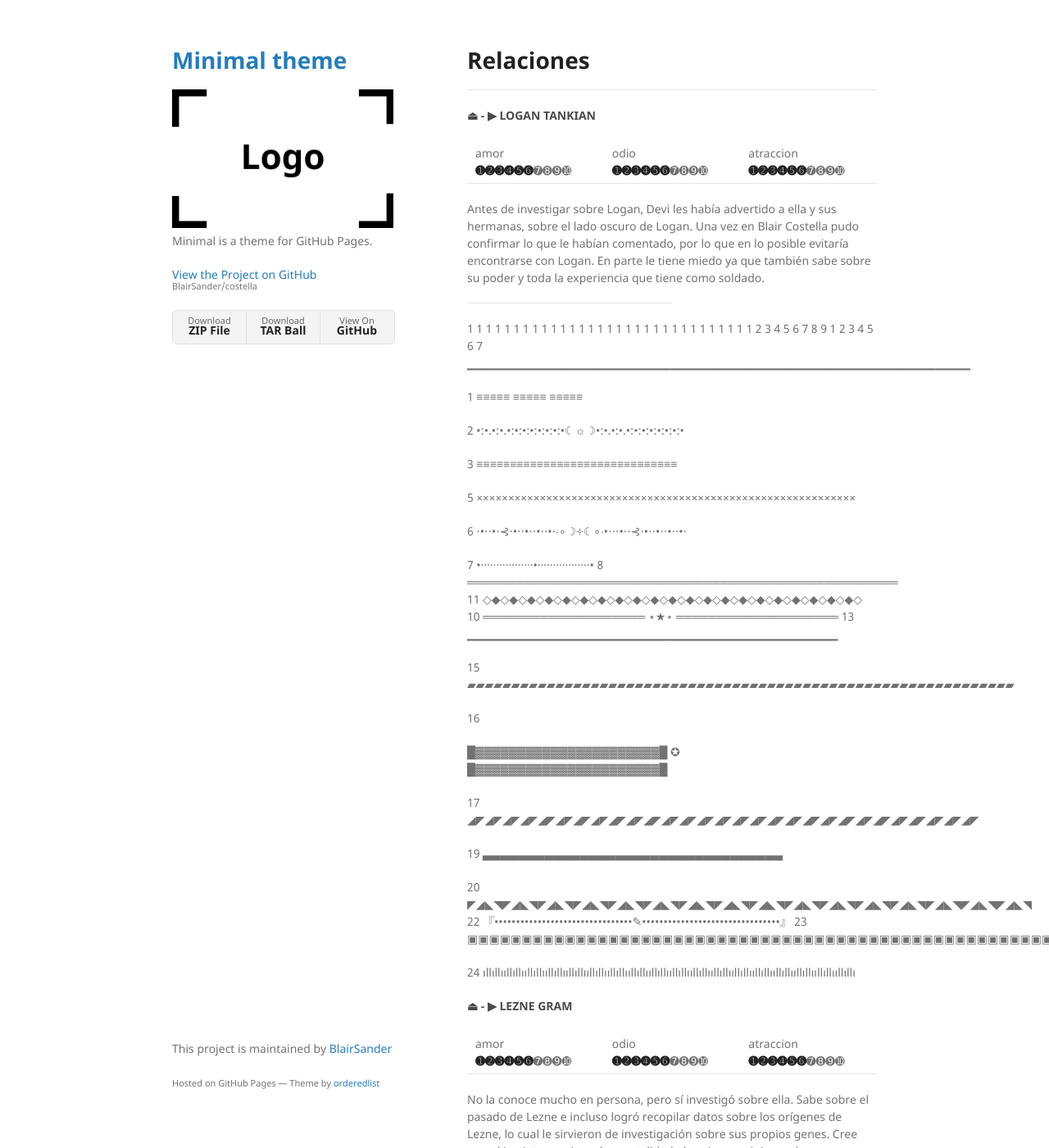
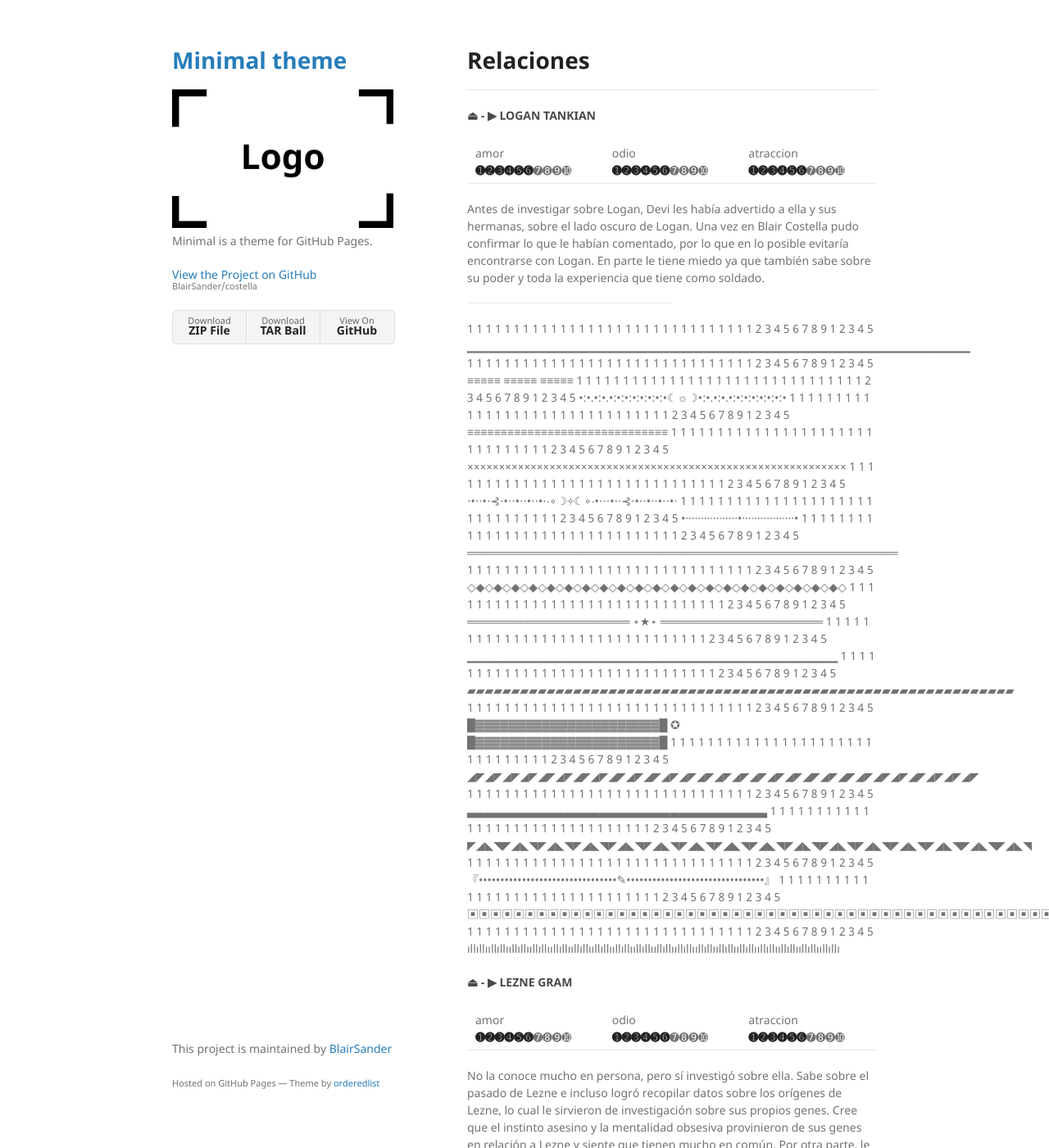
Before and after one commit to BlairSander/costella, a Jekyll site: the page built from relaciones.md, in a window 1280 px wide and 1400 px high. Shown: the whole window at 82% size. Built offline with Jekyll 4.4.1, drawn with Linux system fonts in a browser that asks for light colours; our own code applies the rules of GitHub Pages for plain Markdown files.

Commit message:
Update relaciones.md

```diff
--- a/relaciones.md
+++ b/relaciones.md
@@ -14,40 +14,44 @@ Antes de investigar sobre Logan, Devi les había advertido a ella y sus hermanas
  <hr width="50%">
 
 
-1 1 1 1 1 1 1 1 1 1 1 1 1 1 1 1 1 1 1 1 1 1 1 1 1 1 1 1 1 1 1 2 3 4 5 6 7 8 9 1 2 3 4 5 6 7
+1 1 1 1 1 1 1 1 1 1 1 1 1 1 1 1 1 1 1 1 1 1 1 1 1 1 1 1 1 1 1 2 3 4 5 6 7 8 9 1 2 3 4 5
 ▁▁▁▁▁▁▁▁▁▁▁▁▁▁▁▁▁▁▁▁▁▁▁▁▁▁▁▁▁▁▁▁▁▁▁▁▁▁▁▁▁▁▁▁▁▁▁▁▁▁▁▁▁▁▁▁▁
-
-1 ≡≡≡≡≡ ≡≡≡≡≡ ≡≡≡≡≡
-
-2 •:•.•:•.•:•:•:•:•:•:•:•☾☼☽•:•.•:•.•:•:•:•:•:•:•:•
-
-3 ≡≡≡≡≡≡≡≡≡≡≡≡≡≡≡≡≡≡≡≡≡≡≡≡≡≡≡≡≡≡
-
-5 ××××××××××××××××××××××××××××××××××××××××××××××××××××××××××××
-
-6 ⋅•⋅⋅•⋅⊰⋅•⋅⋅•⋅⋅•⋅⋅•⋅∙∘☽༓☾∘∙•⋅⋅⋅•⋅⋅⊰⋅•⋅⋅•⋅⋅•⋅⋅•⋅
-
-7 •·················•·················•
-8 ═════════════════════════════════════════════════════
-11 ◇◆◇◆◇◆◇◆◇◆◇◆◇◆◇◆◇◆◇◆◇◆◇◆◇◆◇◆◇◆◇◆◇◆◇◆◇◆◇◆◇◆◇
-10 ════════════════════ ⋆★⋆ ════════════════════
-13 ▁▁▁▁▁▁▁▁▁▁▁▁▁▁▁▁▁▁▁▁▁▁▁▁▁▁▁▁▁▁▁▁▁▁▁▁▁▁▁▁▁▁
-
-15 ▰▰▰▰▰▰▰▰▰▰▰▰▰▰▰▰▰▰▰▰▰▰▰▰▰▰▰▰▰▰▰▰▰▰▰▰▰▰▰▰▰▰▰▰▰▰▰▰▰▰▰▰▰▰▰▰▰▰▰▰▰▰
-
-16
-
+1 1 1 1 1 1 1 1 1 1 1 1 1 1 1 1 1 1 1 1 1 1 1 1 1 1 1 1 1 1 1 2 3 4 5 6 7 8 9 1 2 3 4 5
+≡≡≡≡≡ ≡≡≡≡≡ ≡≡≡≡≡
+1 1 1 1 1 1 1 1 1 1 1 1 1 1 1 1 1 1 1 1 1 1 1 1 1 1 1 1 1 1 1 2 3 4 5 6 7 8 9 1 2 3 4 5
+•:•.•:•.•:•:•:•:•:•:•:•☾☼☽•:•.•:•.•:•:•:•:•:•:•:•
+1 1 1 1 1 1 1 1 1 1 1 1 1 1 1 1 1 1 1 1 1 1 1 1 1 1 1 1 1 1 1 2 3 4 5 6 7 8 9 1 2 3 4 5
+≡≡≡≡≡≡≡≡≡≡≡≡≡≡≡≡≡≡≡≡≡≡≡≡≡≡≡≡≡≡
+1 1 1 1 1 1 1 1 1 1 1 1 1 1 1 1 1 1 1 1 1 1 1 1 1 1 1 1 1 1 1 2 3 4 5 6 7 8 9 1 2 3 4 5
+××××××××××××××××××××××××××××××××××××××××××××××××××××××××××××
+1 1 1 1 1 1 1 1 1 1 1 1 1 1 1 1 1 1 1 1 1 1 1 1 1 1 1 1 1 1 1 2 3 4 5 6 7 8 9 1 2 3 4 5
+⋅•⋅⋅•⋅⊰⋅•⋅⋅•⋅⋅•⋅⋅•⋅∙∘☽༓☾∘∙•⋅⋅⋅•⋅⋅⊰⋅•⋅⋅•⋅⋅•⋅⋅•⋅
+1 1 1 1 1 1 1 1 1 1 1 1 1 1 1 1 1 1 1 1 1 1 1 1 1 1 1 1 1 1 1 2 3 4 5 6 7 8 9 1 2 3 4 5
+•·················•·················•
+1 1 1 1 1 1 1 1 1 1 1 1 1 1 1 1 1 1 1 1 1 1 1 1 1 1 1 1 1 1 1 2 3 4 5 6 7 8 9 1 2 3 4 5
+═════════════════════════════════════════════════════
+1 1 1 1 1 1 1 1 1 1 1 1 1 1 1 1 1 1 1 1 1 1 1 1 1 1 1 1 1 1 1 2 3 4 5 6 7 8 9 1 2 3 4 5
+◇◆◇◆◇◆◇◆◇◆◇◆◇◆◇◆◇◆◇◆◇◆◇◆◇◆◇◆◇◆◇◆◇◆◇◆◇◆◇◆◇◆◇
+1 1 1 1 1 1 1 1 1 1 1 1 1 1 1 1 1 1 1 1 1 1 1 1 1 1 1 1 1 1 1 2 3 4 5 6 7 8 9 1 2 3 4 5
+════════════════════ ⋆★⋆ ════════════════════
+1 1 1 1 1 1 1 1 1 1 1 1 1 1 1 1 1 1 1 1 1 1 1 1 1 1 1 1 1 1 1 2 3 4 5 6 7 8 9 1 2 3 4 5
+▁▁▁▁▁▁▁▁▁▁▁▁▁▁▁▁▁▁▁▁▁▁▁▁▁▁▁▁▁▁▁▁▁▁▁▁▁▁▁▁▁▁
+1 1 1 1 1 1 1 1 1 1 1 1 1 1 1 1 1 1 1 1 1 1 1 1 1 1 1 1 1 1 1 2 3 4 5 6 7 8 9 1 2 3 4 5
+▰▰▰▰▰▰▰▰▰▰▰▰▰▰▰▰▰▰▰▰▰▰▰▰▰▰▰▰▰▰▰▰▰▰▰▰▰▰▰▰▰▰▰▰▰▰▰▰▰▰▰▰▰▰▰▰▰▰▰▰▰▰
+1 1 1 1 1 1 1 1 1 1 1 1 1 1 1 1 1 1 1 1 1 1 1 1 1 1 1 1 1 1 1 2 3 4 5 6 7 8 9 1 2 3 4 5
 █▓▓▓▓▓▓▓▓▓▓▓▓▓▓▓▓▓▓▓▓▓▓█ ✪ █▓▓▓▓▓▓▓▓▓▓▓▓▓▓▓▓▓▓▓▓▓▓█
-
-17 ◢◤◢◤◢◤◢◤◢◤◢◤◢◤◢◤◢◤◢◤◢◤◢◤◢◤◢◤◢◤◢◤◢◤◢◤◢◤◢◤◢◤◢◤◢◤◢◤◢◤◢◤◢◤◢◤◢◤
-
-19 ▃▃▃▃▃▃▃▃▃▃▃▃▃▃▃▃▃▃▃▃▃▃▃▃▃▃▃▃▃▃▃▃▃▃
-
-20 ◤◢◣◥◤◢◣◥◤◢◣◥◤◢◣◥◤◢◣◥◤◢◣◥◤◢◣◥◤◢◣◥◤◢◣◥◤◢◣◥◤◢◣◥◤◢◣◥◤◢◣◥◤◢◣◥◤◢◣◥◤◢◣◥
-22 『••••••••••••••••••••••••••••••••✎••••••••••••••••••••••••••••••••』
-23 ▣▣▣▣▣▣▣▣▣▣▣▣▣▣▣▣▣▣▣▣▣▣▣▣▣▣▣▣▣▣▣▣▣▣▣▣▣▣▣▣▣▣▣▣▣▣▣▣▣▣▣▣▣▣▣▣▣▣▣▣▣▣
-
-24 ıllıllııllıllııllıllııllıllııllıllııllıllııllıllııllıllııllıllııllıllııllıllııllıllııllıllııllıllııllıllııllıllııllıllııllıllı
+1 1 1 1 1 1 1 1 1 1 1 1 1 1 1 1 1 1 1 1 1 1 1 1 1 1 1 1 1 1 1 2 3 4 5 6 7 8 9 1 2 3 4 5
+◢◤◢◤◢◤◢◤◢◤◢◤◢◤◢◤◢◤◢◤◢◤◢◤◢◤◢◤◢◤◢◤◢◤◢◤◢◤◢◤◢◤◢◤◢◤◢◤◢◤◢◤◢◤◢◤◢◤
+1 1 1 1 1 1 1 1 1 1 1 1 1 1 1 1 1 1 1 1 1 1 1 1 1 1 1 1 1 1 1 2 3 4 5 6 7 8 9 1 2 3 4 5
+▃▃▃▃▃▃▃▃▃▃▃▃▃▃▃▃▃▃▃▃▃▃▃▃▃▃▃▃▃▃▃▃▃▃
+1 1 1 1 1 1 1 1 1 1 1 1 1 1 1 1 1 1 1 1 1 1 1 1 1 1 1 1 1 1 1 2 3 4 5 6 7 8 9 1 2 3 4 5
+◤◢◣◥◤◢◣◥◤◢◣◥◤◢◣◥◤◢◣◥◤◢◣◥◤◢◣◥◤◢◣◥◤◢◣◥◤◢◣◥◤◢◣◥◤◢◣◥◤◢◣◥◤◢◣◥◤◢◣◥◤◢◣◥
+1 1 1 1 1 1 1 1 1 1 1 1 1 1 1 1 1 1 1 1 1 1 1 1 1 1 1 1 1 1 1 2 3 4 5 6 7 8 9 1 2 3 4 5
+『••••••••••••••••••••••••••••••••✎••••••••••••••••••••••••••••••••』
+1 1 1 1 1 1 1 1 1 1 1 1 1 1 1 1 1 1 1 1 1 1 1 1 1 1 1 1 1 1 1 2 3 4 5 6 7 8 9 1 2 3 4 5
+▣▣▣▣▣▣▣▣▣▣▣▣▣▣▣▣▣▣▣▣▣▣▣▣▣▣▣▣▣▣▣▣▣▣▣▣▣▣▣▣▣▣▣▣▣▣▣▣▣▣▣▣▣▣▣▣▣▣▣▣▣▣
+1 1 1 1 1 1 1 1 1 1 1 1 1 1 1 1 1 1 1 1 1 1 1 1 1 1 1 1 1 1 1 2 3 4 5 6 7 8 9 1 2 3 4 5
+ıllıllııllıllııllıllııllıllııllıllııllıllııllıllııllıllııllıllııllıllııllıllııllıllııllıllııllıllııllıllııllıllııllıllııllıllı
 
 
 #### ⏏ - ▶ LEZNE GRAM
```
